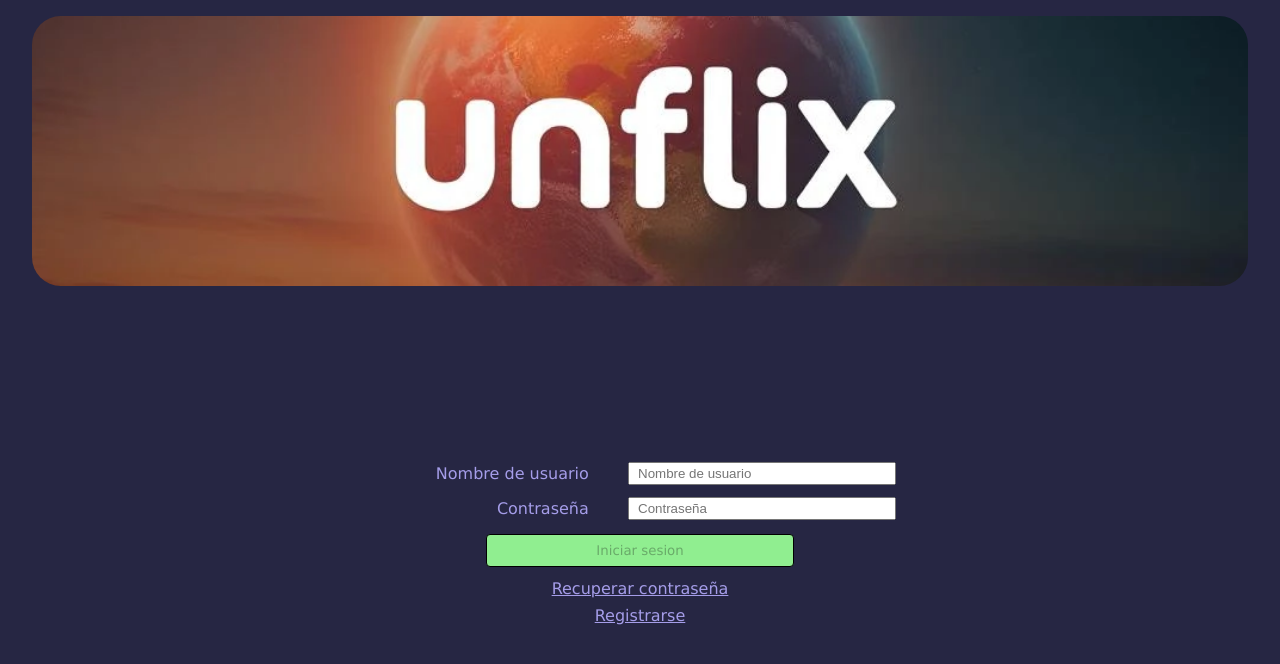
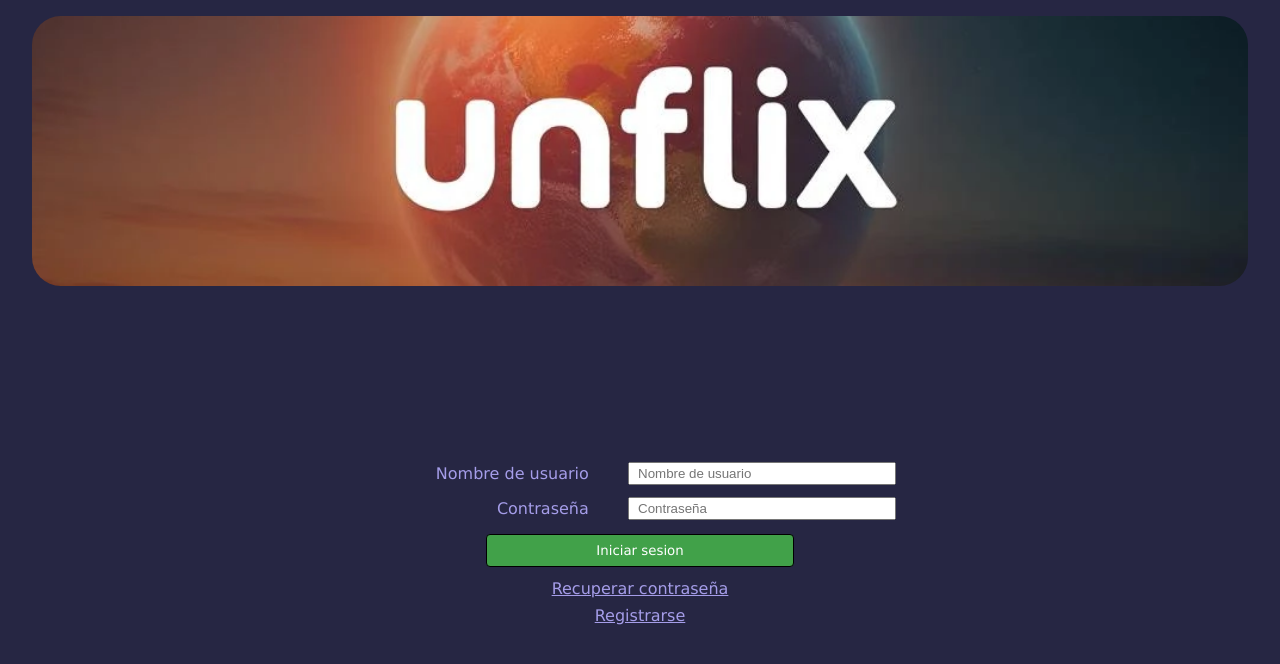
Before and after one commit to MatiasCantoni/plataforma-streaming, a plain HTML site: page index.html in a window 1280 px wide. Drawn offline with Linux system fonts and the light colour scheme.

Commit message:
Update indexStyles.css

```diff
--- a/css/indexStyles.css
+++ b/css/indexStyles.css
@@ -77,14 +77,15 @@ body {
 .main__primary__form__sendButton {
     width: 30%;
     padding: 0.5rem 1.2rem;
-    background-color: lightgreen;
+    background-color: #53ef4e9c;
     border: 1px solid #000000;
     border-radius: 4px;
     cursor: pointer;
     font-family: Verdana, Geneva, Tahoma, sans-serif;
+    color:white
 }
 .main__primary__form__sendButton:hover{
-    background-color: #36da20;
+    background-color: #97f69498;
 }
 
 /*Estilo para los links*/
```
